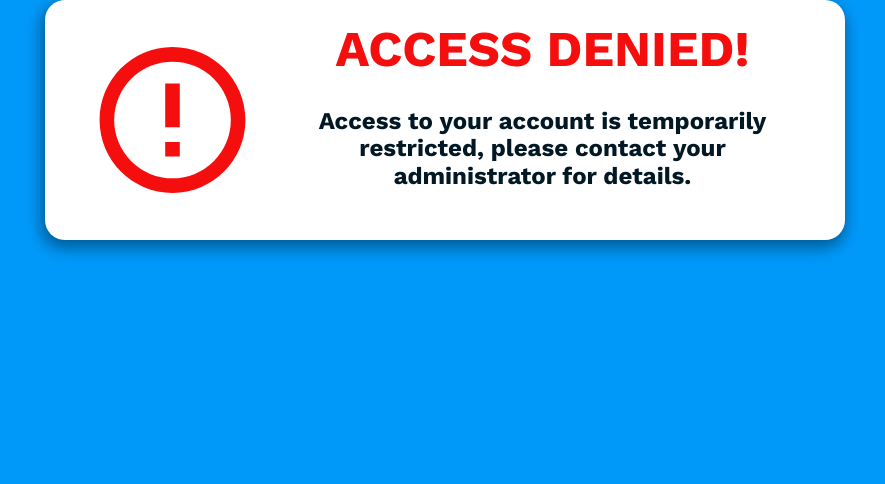
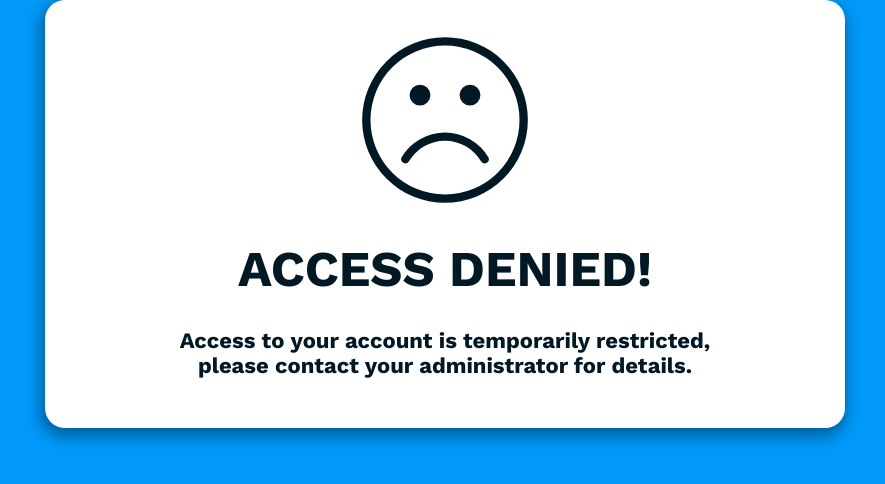
Before and after one commit to YuraFLex/brave_ui, a React (Create React App) app: page /brave_ui/accessdenied in a window 1280 px wide. Shown: the top 484 px of the page, without its empty margins (195-1080 px from the left). Built offline with nearby package versions, Linux system fonts and the light colour scheme.

Commit message:
fix response

```diff
--- a/src/components/Wraper/Wraper.module.scss
+++ b/src/components/Wraper/Wraper.module.scss
@@ -17,6 +17,6 @@
   @media screen and (max-width: 666px) {
     margin: 0 auto;
     width: 100%;
-    margin-bottom: 150px;
+    margin-bottom: 100px;
   }
 }
--- a/src/pages/AccessDenied/AccessDenied.jsx
+++ b/src/pages/AccessDenied/AccessDenied.jsx
@@ -2,7 +2,7 @@ import { useDispatch, useSelector } from 'react-redux';
 import { Link } from 'react-router-dom';
 import { selectIsLoginIn } from 'redux/auth/authSelectors';
 import { logout } from 'redux/auth/authSlice';
-import { RiErrorWarningLine } from 'react-icons/ri';
+import { CiFaceFrown } from 'react-icons/ci';
 
 import s from './AccessDenied.module.scss';
 
@@ -17,7 +17,7 @@ export const AccessDenied = () => {
   return (
     <div className={s.warningConteiner}>
       <div className={s.content}>
-        <RiErrorWarningLine className={s.warningIcon} />
+        <CiFaceFrown className={s.warningIcon} />
         <div className={s.warningContent}>
           <h1 className={s.warning}>Access denied!</h1>
           <h2 className={s.warningAbout}>
--- a/src/pages/AccessDenied/AccessDenied.module.scss
+++ b/src/pages/AccessDenied/AccessDenied.module.scss
@@ -12,38 +12,55 @@
 
 .content {
   text-align: center;
-  padding: 20px 40px;
+  padding: 20px 10px;
   display: flex;
+  flex-direction: column;
   justify-content: center;
   align-items: center;
-  width: 800px;
+  max-width: 800px;
   border-radius: 20px;
   margin: 0 auto;
   box-shadow: -2px 6px 16px 2px rgba(0, 0, 0, 0.4);
   color: #021825;
   background-color: #fff;
   gap: 20px;
+
+  @media screen and (min-width: 610px) {
+    padding: 20px 40px;
+  }
 }
 
 .warningIcon {
-  color: #f50e0e;
-  width: 200px;
-  height: 200px;
+  width: 150px;
+  height: 150px;
+
+  @media screen and (min-width: 666px) {
+    width: 200px;
+    height: 200px;
+  }
 }
 
 .warningContent {
-  width: 600px;
+  max-width: 600px;
 }
 
 .warning {
-  color: #f50e0e;
-  font-size: 50px;
+  font-size: 30px;
   text-transform: uppercase;
   margin-bottom: 30px;
+
+  @media screen and (min-width: 525px) {
+    font-size: 50px;
+  }
 }
 
 .warningAbout {
   margin-bottom: 30px;
+  font-size: 18px;
+
+  @media screen and (min-width: 610px) {
+    font-size: 22px;
+  }
 }
 
 .warningBtn {
```
